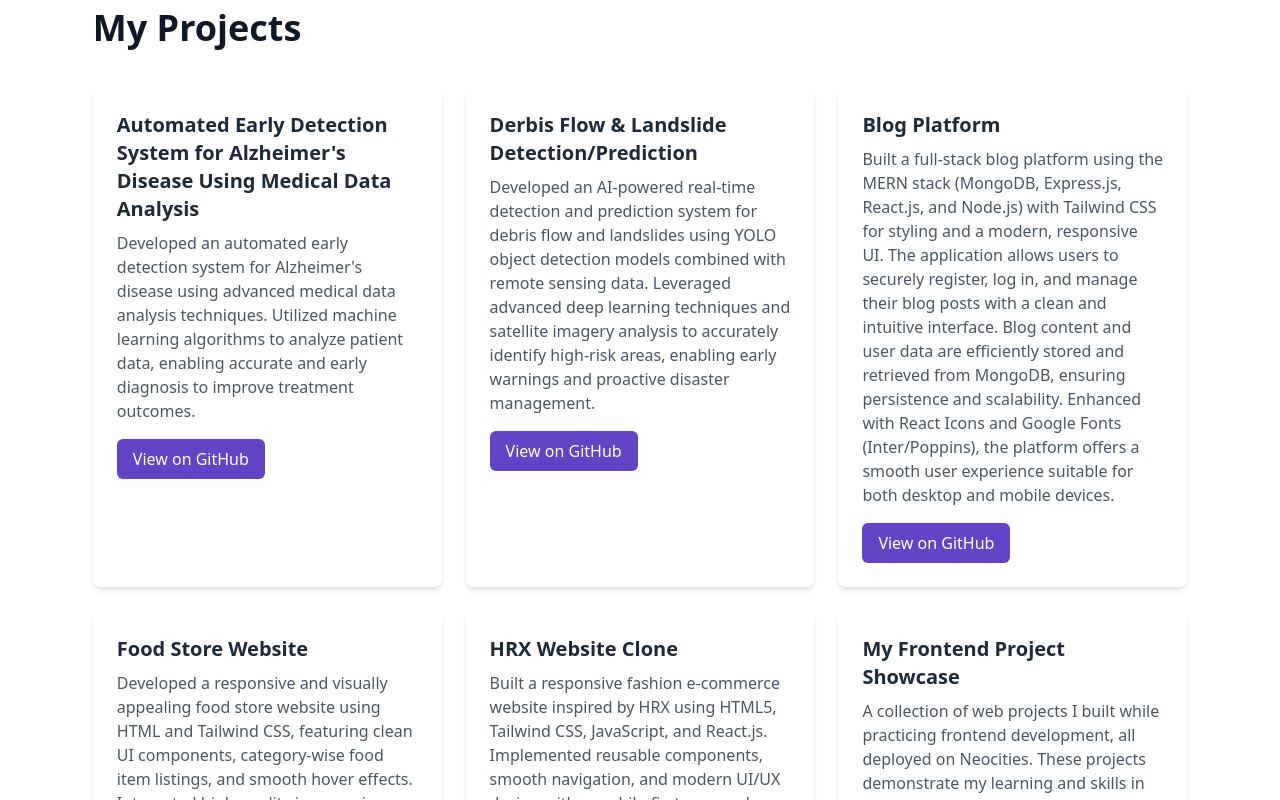
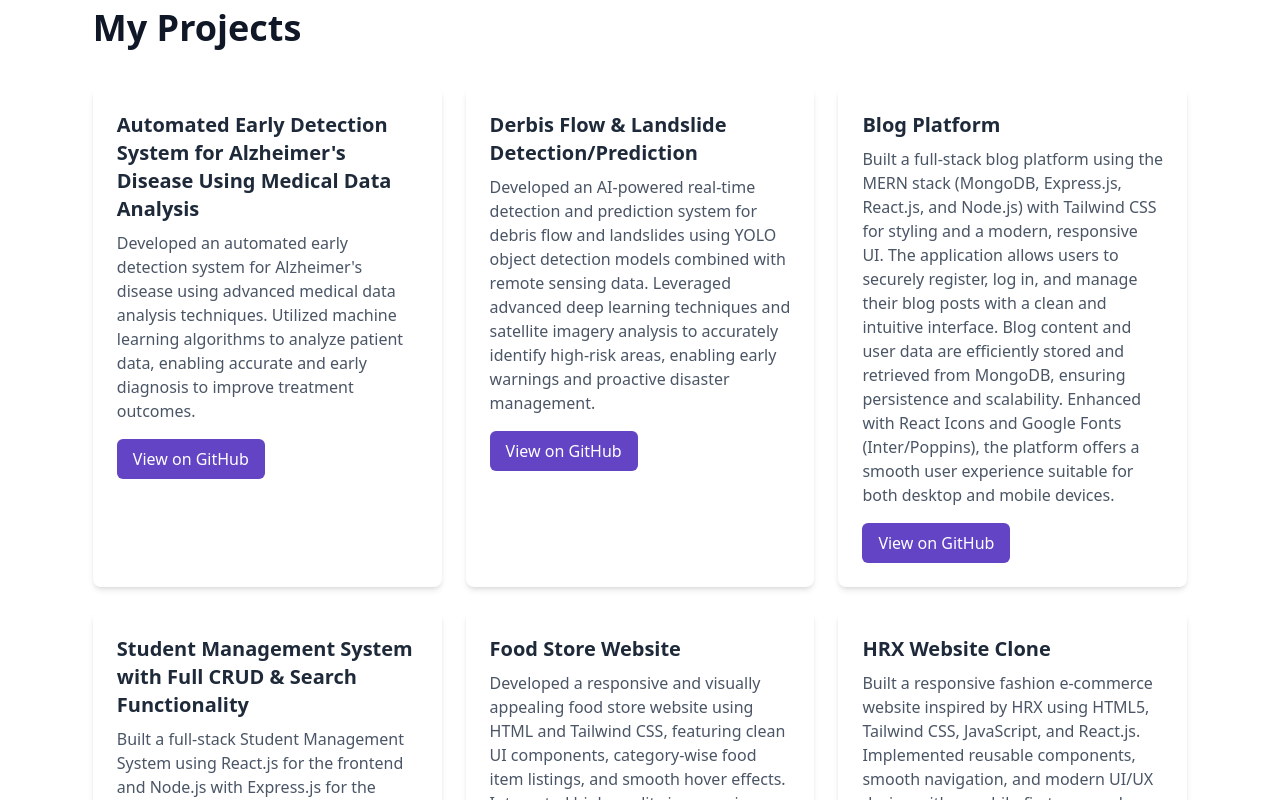
Before and after one commit to lonelykidtillnow/Portfolioo, a React (Vite) app: page / in a window 1280 px wide. Shown: the part 2000-2800 px from the top of the page. Built offline with nearby package versions, Linux system fonts and the light colour scheme.

Commit message:
Portfolio

```diff
--- a/src/home.jsx
+++ b/src/home.jsx
@@ -22,7 +22,7 @@ const Home = () => {
                                 delaySpeed={1000}
                             />
                         </p>
-                        <a href="https://drive.google.com/file/d/1ZH9RM1K4Fnc7_hW3ooaoO4wDT5-ZnlX1/view"><button className="text-[16px] font-[500px] text-[#FFFFFF] leading-[24px] bg-[#6244c5] font-[poppins] p-[10px] rounded-xl w-[200px]">Download CV</button></a>
+                        <a href="https://drive.google.com/file/d/1ZH9RM1K4Fnc7_hW3ooaoO4wDT5-ZnlX1/view" target="blank"><button className="text-[16px] font-[500px] text-[#FFFFFF] leading-[24px] bg-[#6244c5] font-[poppins] p-[10px] rounded-xl w-[200px]">Download CV</button></a>
                     </div>
                 </div>
                 <div>
--- a/src/project.jsx
+++ b/src/project.jsx
@@ -3,17 +3,20 @@ const Project = () => {
         {
           title: "Automated Early Detection System for Alzheimer's Disease Using Medical Data Analysis",
           description: "Developed an automated early detection system for Alzheimer's disease using advanced medical data analysis techniques. Utilized machine learning algorithms to analyze patient data, enabling accurate and early diagnosis to improve treatment outcomes.",
-          githubLink: "https://github.com/username/alumni-connect"
         },
         {
           title: "Derbis Flow & Landslide Detection/Prediction",
           description: "Developed an AI-powered real-time detection and prediction system for debris flow and landslides using YOLO object detection models combined with remote sensing data. Leveraged advanced deep learning techniques and satellite imagery analysis to accurately identify high-risk areas, enabling early warnings and proactive disaster management.",
-          githubLink: "https://github.com/username/buy-tracking"
         },
         {
           title: "Blog Platform",
           description: "Built a full-stack blog platform using the MERN stack (MongoDB, Express.js, React.js, and Node.js) with Tailwind CSS for styling and a modern, responsive UI. The application allows users to securely register, log in, and manage their blog posts with a clean and intuitive interface. Blog content and user data are efficiently stored and retrieved from MongoDB, ensuring persistence and scalability. Enhanced with React Icons and Google Fonts (Inter/Poppins), the platform offers a smooth user experience suitable for both desktop and mobile devices.",
           githubLink: "https://github.com/lonelykidtillnow/Blog"
+        },
+        {
+          title: "Student Management System with Full CRUD & Search Functionality",
+          description: "Built a full-stack Student Management System using React.js for the frontend and Node.js with Express.js for the backend, powered by PostgreSQL for database management. The application supports complete Create, Read, Update, and Delete (CRUD) operations along with real-time search functionality. Implemented React Router for smooth navigation and integrated Prisma ORM for efficient database queries. This project demonstrates strong understanding of REST APIs, state management, and responsive UI design.",
+          githubLink: "https://crud1operation.netlify.app/"
         },
         {
           title: "Food Store Website",
@@ -26,9 +29,9 @@ const Project = () => {
           githubLink: "https://rajeshproject.netlify.app/"
         },
         {
-            "title": "My Frontend Project Showcase",
-            "description": "A collection of web projects I built while practicing frontend development, all deployed on Neocities. These projects demonstrate my learning and skills in HTML, CSS, and JavaScript.",
-            "githubLink": "https://neocities.org/site/rajeshrm"
+            title: "My Frontend Project Showcase",
+            description: "A collection of web projects I built while practicing frontend development, all deployed on Neocities. These projects demonstrate my learning and skills in HTML, CSS, and JavaScript.",
+            githubLink: "https://neocities.org/site/rajeshrm"
         },
       ];
     return (
```
